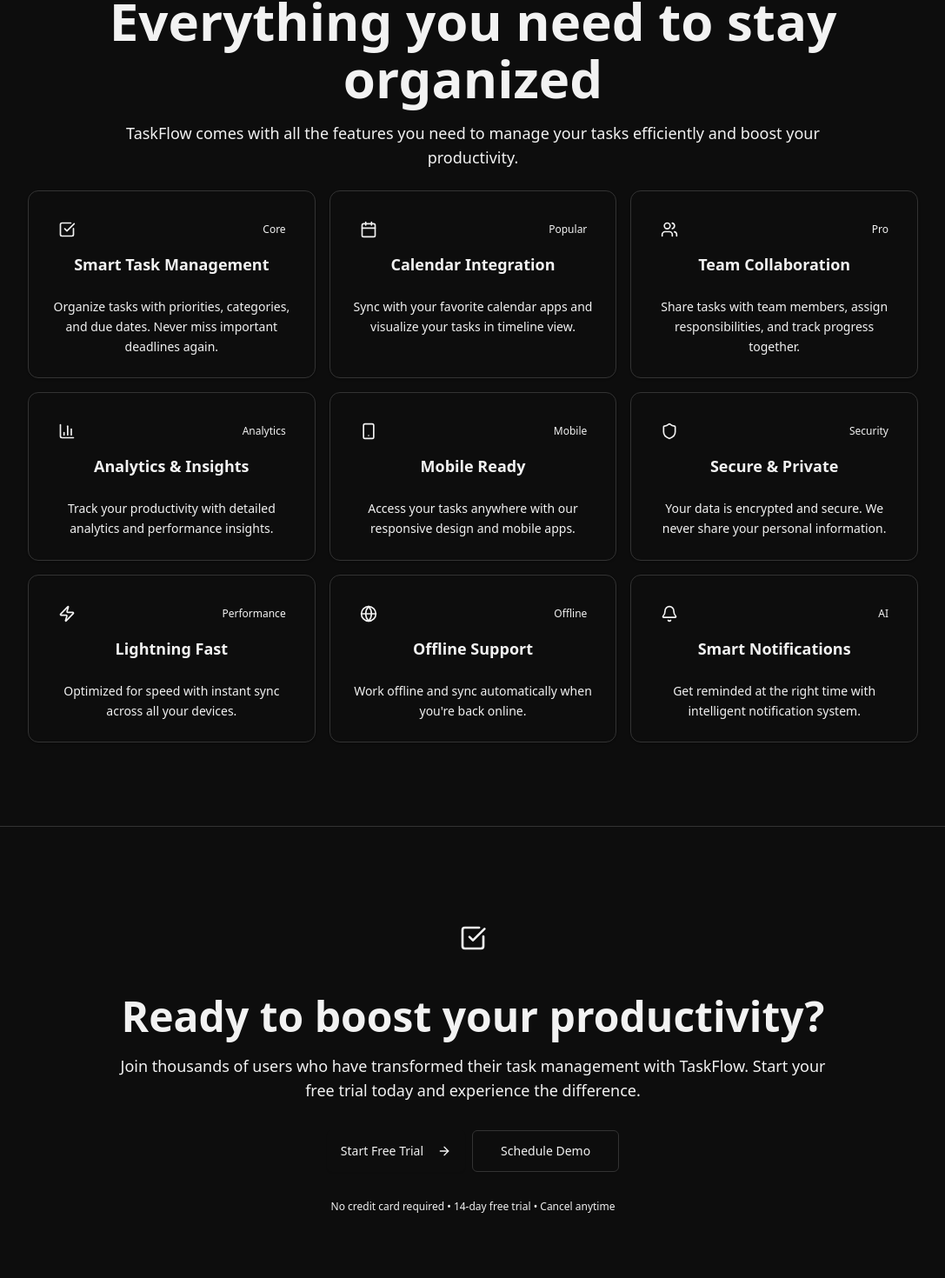
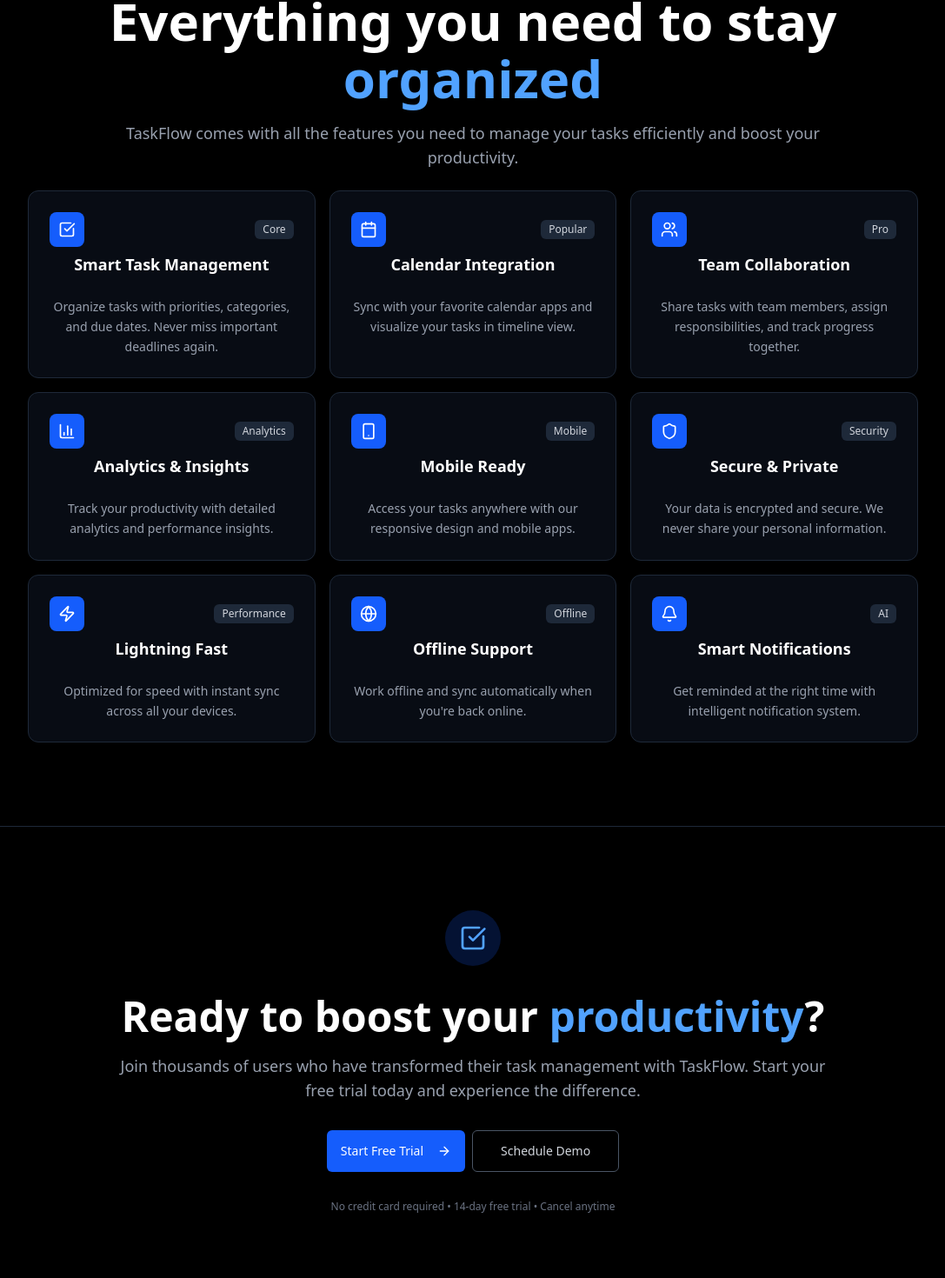
Before and after one commit to shreyachangole/taskflow, a React (Vite) app in the folder client/: page / in a window 1280 px wide. Shown: the part 1050-2520 px from the top of the page at 87% size, without its empty margins (96-1183 px from the left). Built offline with nearby package versions, Linux system fonts and the light colour scheme.

Commit message:
Refactor landing page components and styles for improved dark theme consistency

```diff
--- a/client/src/components/landing/cta-section.jsx
+++ b/client/src/components/landing/cta-section.jsx
@@ -9,33 +9,33 @@
   };
 
   return (
-    <section className="border-t bg-muted/40">
+    <section className="border-t border-gray-800 bg-black">
       <div className="container flex flex-col items-center justify-center gap-4 py-8 md:py-12 lg:py-24">
         <div className="mx-auto flex max-w-[980px] flex-col items-center gap-4 text-center">
-          <div className="flex items-center justify-center w-16 h-16 rounded-full bg-primary/10 mb-4">
-            <CheckSquare className="h-8 w-8 text-primary" />
+          <div className="flex items-center justify-center w-16 h-16 rounded-full bg-blue-600/20 mb-4">
+            <CheckSquare className="h-8 w-8 text-blue-400" />
           </div>
 
-          <h2 className="text-3xl font-bold leading-[1.1] sm:text-3xl md:text-5xl">
-            Ready to boost your productivity?
+          <h2 className="text-3xl font-bold leading-[1.1] sm:text-3xl md:text-5xl text-white">
+            Ready to boost your <span className="text-blue-400">productivity</span>?
           </h2>
 
-          <p className="max-w-[85%] text-muted-foreground sm:text-lg">
+          <p className="max-w-[85%] text-gray-400 sm:text-lg">
             Join thousands of users who have transformed their task management with TaskFlow.
             Start your free trial today and experience the difference.
           </p>
 
           <div className="flex flex-col gap-2 min-[400px]:flex-row mt-4">
-            <Button size="lg" className="h-12 px-8" onClick={() => navigate('/signup')}>
+            <Button size="lg" className="h-12 px-8 bg-blue-600 hover:bg-blue-700 text-white" onClick={() => navigate('/signup')}>
               Start Free Trial
               <ArrowRight className="ml-2 h-4 w-4" />
             </Button>
-            <Button variant="outline" size="lg" className="h-12 px-8">
+            <Button variant="outline" size="lg" className="h-12 px-8 border-gray-600 text-gray-300 hover:bg-gray-800 hover:text-white">
               Schedule Demo
             </Button>
           </div>
 
-          <p className="text-xs text-muted-foreground mt-4">
+          <p className="text-xs text-gray-500 mt-4">
             No credit card required • 14-day free trial • Cancel anytime
           </p>
         </div>
--- a/client/src/components/landing/features-section.jsx
+++ b/client/src/components/landing/features-section.jsx
@@ -71,12 +71,12 @@
 
 export function FeaturesSection() {
   return (
-    <section id="features" className="container space-y-6 py-8 md:py-12 lg:py-24">
+    <section id="features" className="container space-y-6 bg-black py-8 md:py-12 lg:py-24">
       <div className="mx-auto flex max-w-[980px] flex-col items-center gap-4">
-        <h2 className="text-center text-3xl font-bold leading-[1.1] sm:text-3xl md:text-6xl">
-          Everything you need to stay organized
+        <h2 className="text-center text-3xl font-bold leading-[1.1] sm:text-3xl md:text-6xl text-white">
+          Everything you need to stay <span className="text-blue-400">organized</span>
         </h2>
-        <p className="max-w-[85%] text-center text-muted-foreground sm:text-lg">
+        <p className="max-w-[85%] text-center text-gray-400 sm:text-lg">
           TaskFlow comes with all the features you need to manage your tasks efficiently
           and boost your productivity.
         </p>
@@ -86,20 +86,20 @@
         {features.map((feature, index) => {
           const Icon = feature.icon;
           return (
-            <Card key={index} className="relative overflow-hidden">
+            <Card key={index} className="relative overflow-hidden border-gray-800 bg-gray-900/50 backdrop-blur-sm">
               <CardHeader>
                 <div className="flex items-center justify-between">
-                  <div className="flex h-10 w-10 items-center justify-center rounded-lg bg-primary/10">
-                    <Icon className="h-5 w-5 text-primary" />
+                  <div className="flex h-10 w-10 items-center justify-center rounded-lg bg-blue-600">
+                    <Icon className="h-5 w-5 text-white" />
                   </div>
-                  <Badge variant="secondary" className="text-xs">
+                  <Badge variant="secondary" className="text-xs bg-gray-800 text-gray-300">
                     {feature.badge}
                   </Badge>
                 </div>
-                <CardTitle className="text-lg">{feature.title}</CardTitle>
+                <CardTitle className="text-lg text-white">{feature.title}</CardTitle>
               </CardHeader>
               <CardContent>
-                <CardDescription className="text-sm leading-relaxed">
+                <CardDescription className="text-sm leading-relaxed text-gray-400">
                   {feature.description}
                 </CardDescription>
               </CardContent>
--- a/client/src/components/landing/hero-section.jsx
+++ b/client/src/components/landing/hero-section.jsx
@@ -10,10 +10,10 @@
   };
 
   return (
-    <section className="container relative">
+    <section className="container relative bg-black">
       <div className="mx-auto flex max-w-[980px] flex-col items-center gap-2 py-8 md:py-12 md:pb-8 lg:py-24 lg:pb-20">
         {/* Badge */}
-        <Badge variant="outline" className="mb-4 bg-blue-950 border-blue-700 text-blue-300">
+        <Badge variant="outline" className="mb-4 bg-blue-600 border-blue-600 text-white">
           <Star className="mr-1 h-3 w-3" />
           New: AI-powered task suggestions
         </Badge>
--- a/client/src/index.css
+++ b/client/src/index.css
@@ -52,7 +52,7 @@
     border-color: hsl(var(--border));
   }
   body {
-    background-color: hsl(var(--background));
+    background-color: #000000;
     color: hsl(var(--foreground));
     font-feature-settings: "rlig" 1, "calt" 1;
   }
--- a/client/src/pages/landing-page.jsx
+++ b/client/src/pages/landing-page.jsx
@@ -6,10 +6,10 @@
 
 export function LandingPage() {
   return (
-    <div className="relative flex min-h-screen flex-col">
+    <div className="relative flex min-h-screen flex-col bg-black">
       <Navbar isAuthenticated={false} />
 
-      <main className="flex-1">
+      <main className="flex-1 bg-black">
         <HeroSection />
         <FeaturesSection />
         <CTASection />
--- a/client/src/pages/login-page.jsx
+++ b/client/src/pages/login-page.jsx
@@ -4,10 +4,10 @@
 
 export function LoginPage() {
   return (
-    <div className="relative flex min-h-screen flex-col">
+    <div className="relative flex min-h-screen flex-col bg-black">
       <Navbar isAuthenticated={false} />
 
-      <main className="flex-1 flex items-center justify-center py-8">
+      <main className="flex-1 flex items-center justify-center py-8 bg-black">
         <div className="w-full max-w-lg">
           <LoginForm />
         </div>
--- a/client/src/pages/signup-page.jsx
+++ b/client/src/pages/signup-page.jsx
@@ -4,10 +4,10 @@
 
 export function SignupPage() {
   return (
-    <div className="relative flex min-h-screen flex-col">
+    <div className="relative flex min-h-screen flex-col bg-black">
       <Navbar isAuthenticated={false} />
 
-      <main className="flex-1 flex items-center justify-center py-8">
+      <main className="flex-1 flex items-center justify-center py-8 bg-black">
         <div className="w-full max-w-lg">
           <SignupForm />
         </div>
```
